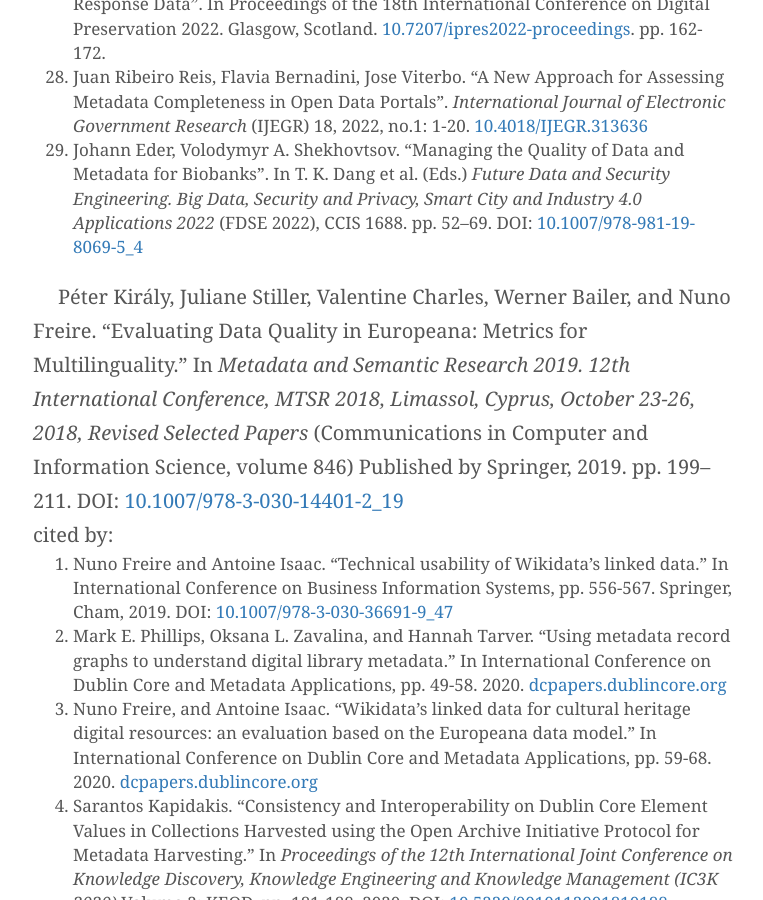
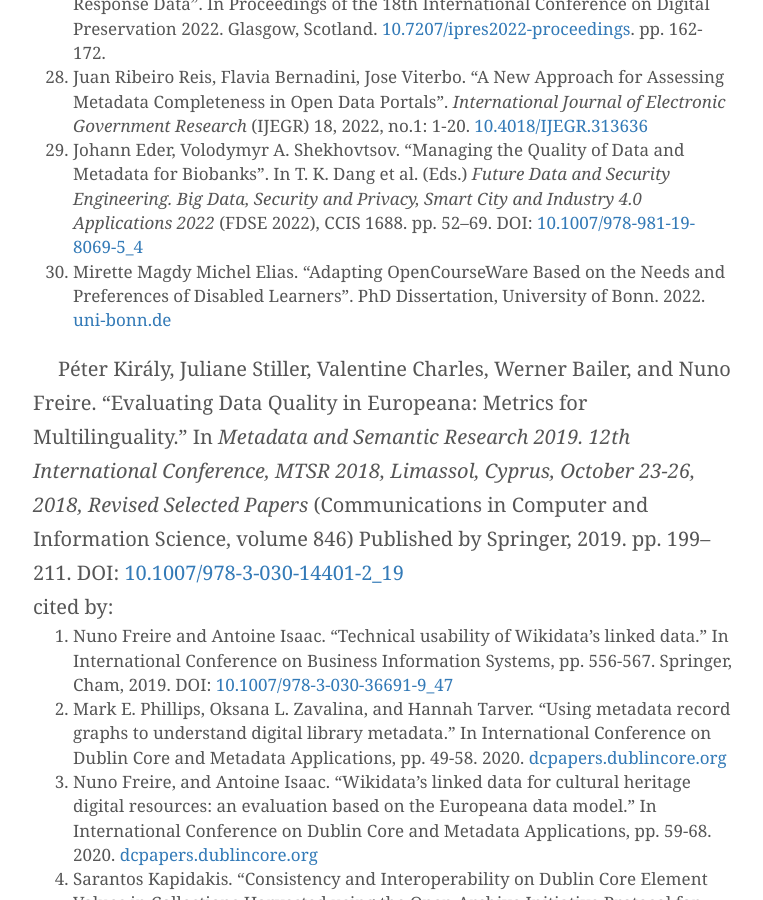
Before and after one commit to pkiraly/pkiraly.github.io, a Jekyll site: the page built from about.md, in a window 1280 px wide and 900 px high, scrolled down 7569 px. Shown: the whole window, without its empty margins (257-1020 px from the left). Built offline with Jekyll 4.4.1, drawn with Linux system fonts in a browser that asks for light colours; nearby versions of some CDN libraries; some web fonts are replaced; comment, search, counter and statistics services are not loaded; some of the changed text lies outside the part shown.

Commit message:
Elias, 2022

```diff
--- a/about.md
+++ b/about.md
@@ -130,6 +130,7 @@
 27. Hannah Tarver, Meredith Hale, Rachel White, Steven Gentry, Madison Chartier, Rachel Wittmann. "Metadata Quality in Digital Libraries: An Analysis of Survey Response Data". In Proceedings of the 18th International Conference on Digital Preservation 2022. Glasgow, Scotland. [10.7207/ipres2022-proceedings](https://doi.org/10.7207/ipres2022-proceedings). pp. 162-172.
 28. Juan Ribeiro Reis, Flavia Bernadini, Jose Viterbo. "A New Approach for Assessing Metadata Completeness in Open Data Portals". _International Journal of Electronic Government Research_ (IJEGR) 18, 2022, no.1: 1-20. [10.4018/IJEGR.313636](http://doi.org/10.4018/IJEGR.313636)
 29. Johann Eder, Volodymyr A. Shekhovtsov. "Managing the Quality of Data and Metadata for Biobanks". In T. K. Dang et al. (Eds.) _Future Data and Security Engineering. Big Data, Security and Privacy, Smart City and Industry 4.0 Applications 2022_ (FDSE 2022), CCIS 1688. pp. 52–69. DOI: [10.1007/978-981-19-8069-5_4](https://doi.org/10.1007/978-981-19-8069-5_4)
+30. Mirette Magdy Michel Elias. "Adapting OpenCourseWare Based on the Needs and Preferences of Disabled Learners". PhD Dissertation, University of Bonn. 2022. [uni-bonn.de](https://bonndoc.ulb.uni-bonn.de/xmlui/handle/20.500.11811/10539)
 
 Péter Király, Juliane Stiller, Valentine Charles, Werner Bailer, and Nuno Freire. “Evaluating Data Quality in Europeana: Metrics for Multilinguality.” In *Metadata and Semantic Research 2019. 12th International Conference, MTSR 2018, Limassol, Cyprus, October 23-26, 2018, Revised Selected Papers* (Communications in Computer and Information Science, volume 846) Published by Springer, 2019. pp. 199–211. DOI: [10.1007/978-3-030-14401-2_19](https://doi.org/10.1007/978-3-030-14401-2_19)<br/>
 cited by:<br/>
@@ -146,7 +147,7 @@
 cited by:<br/>
 1. Virágos Márta. "Open Science a könyvtárban: könyvtáros kompetenciák újraértelmezése." _Tudományos és Műszaki Tájékoztatás_ 67, no. 12 (2020): 739-756. [tmt.omikk.bme.hu](https://tmt.omikk.bme.hu/tmt/article/view/12803)
 
-Péter Király. “Measuring metadata quality”. PhD dissertation. DOI: [10.13140/RG.2.2.33177.77920](http://doi.org/10.13140/RG.2.2.33177.77920) (ResearchGate), [Göttingen eDiss repository](http://hdl.handle.net/21.11130/00-1735-0000-0003-C17C-8), [Academia.edu](https://www.academia.edu/40176196/Measuring_Metadata_Quality).<br/>
+Péter Király. “Measuring metadata quality”. PhD dissertation, University of Göttingen. DOI: [10.13140/RG.2.2.33177.77920](http://doi.org/10.13140/RG.2.2.33177.77920) (ResearchGate), [Göttingen eDiss repository](http://hdl.handle.net/21.11130/00-1735-0000-0003-C17C-8), [Academia.edu](https://www.academia.edu/40176196/Measuring_Metadata_Quality).<br/>
 cited by:<br/>
 1. Tyler J. Skluzacek, Ryan Wong, Zhuozhao Li, Ryan Chard, Kyle Chard, and Ian Foster. "A Serverless Framework for Distributed Bulk Metadata Extraction." In _Proceedings of the 30th International Symposium on High-Performance Parallel and Distributed Computing_, pp. 7-18. 2020. DOI: [10.1145/3431379.3460636](https://doi.org/10.1145/3431379.3460636)
 2. Widad Elouataoui, Imane El Alaoui, and Youssef Gahi. "Metadata Quality in the Era of Big Data and Unstructured Content." In The International Conference on Information, Communication & Cybersecurity, pp. 110-121. Springer, Cham, 2021. DOI: [10.1007/978-3-030-91738-8_11](https://doi.org/10.1007/978-3-030-91738-8_11)
```
